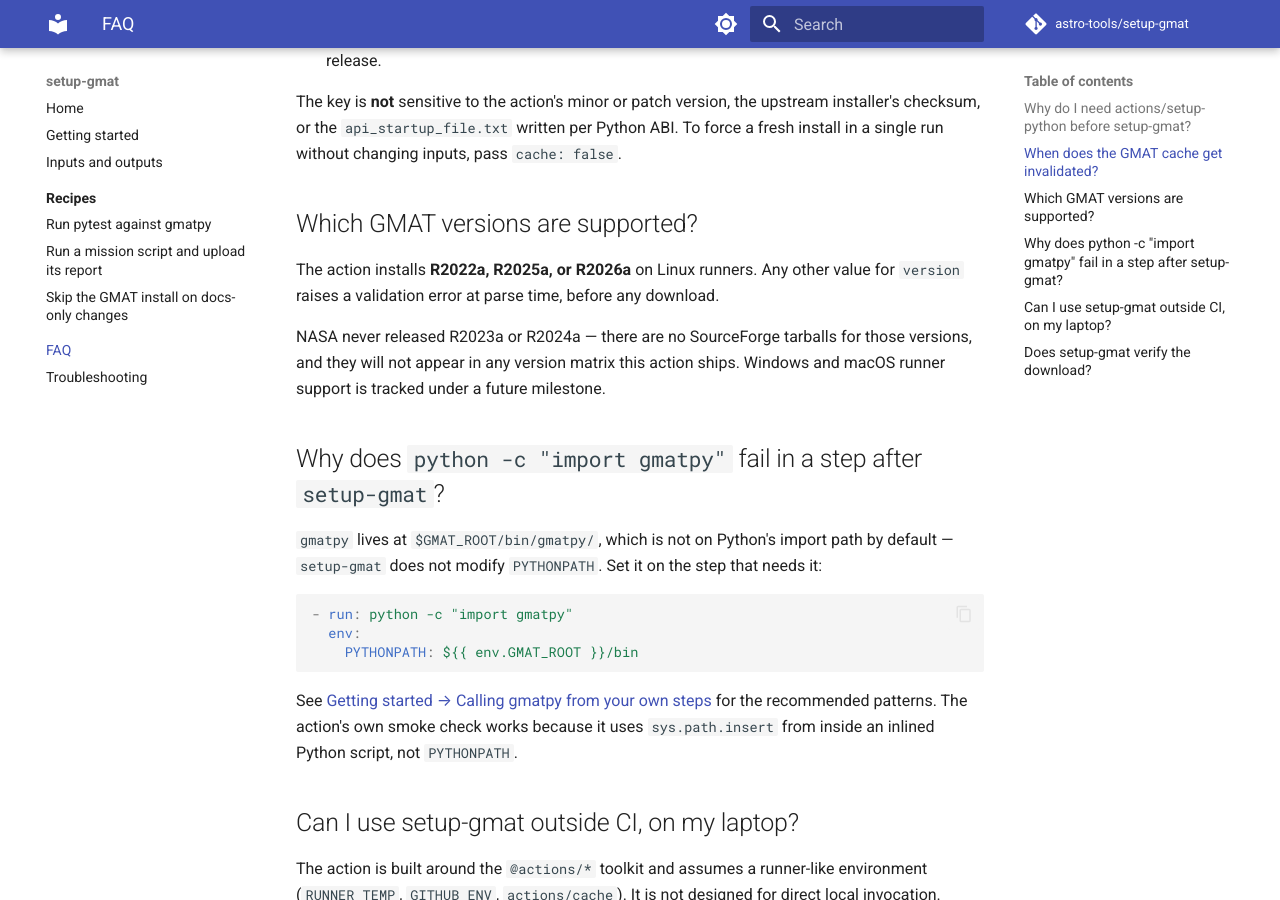
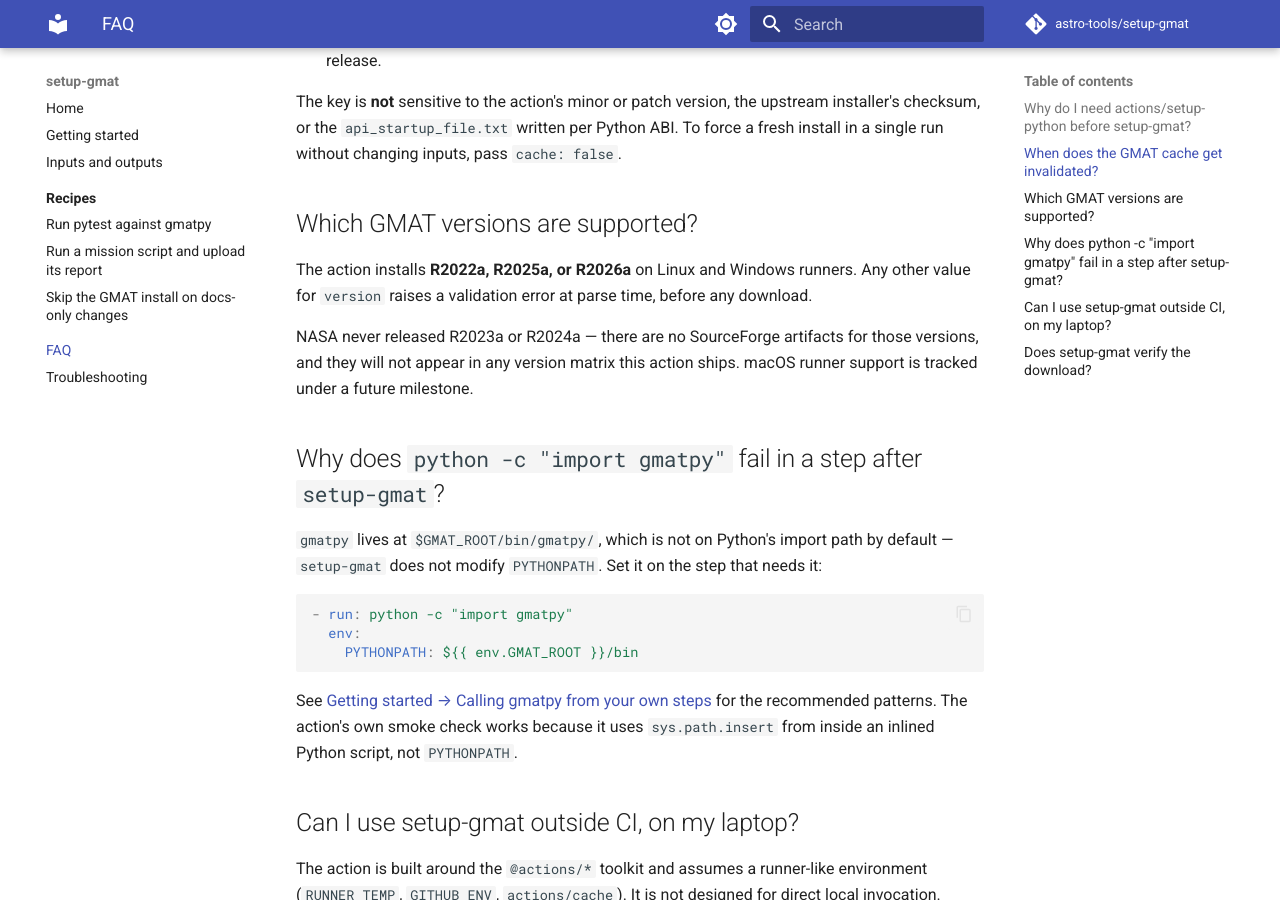
Before and after one commit to astro-tools/setup-gmat, an MkDocs documentation site: the page built from docs/faq.md, in a window 1280 px wide and 900 px high, scrolled down 701 px. Built offline with MkDocs 1.6.1 and Material for MkDocs 9.7.7, drawn with Linux system fonts in a browser that asks for light colours; comment, search, counter and statistics services are not loaded.

Commit message:
Document Windows runner support across action.yml, README, and docs
Update the version-input description, the Status section, the
Supported versions table, the Roadmap, and the docs landing surface
(index, getting-started, faq) to reflect that setup-gmat now installs
GMAT on both Linux and Windows runners. macOS is still future work.

The Roadmap moves the v0.2 line to 'Linux + Windows, R2022a/R2025a/
R2026a; macOS and weekly self-CI cron next' so the plan tracks what
this PR actually delivers.

Refs #37

```diff
--- a/action.yml
+++ b/action.yml
@@ -8,7 +8,7 @@
 
 inputs:
   version:
-    description: 'GMAT release to install. Supported values: R2022a, R2025a, R2026a (Linux only).'
+    description: 'GMAT release to install. Supported values: R2022a, R2025a, R2026a.'
     required: false
     default: 'R2026a'
   cache:
--- a/docs/faq.md
+++ b/docs/faq.md
@@ -24,9 +24,9 @@
 
 ## Which GMAT versions are supported?
 
-The action installs **R2022a, R2025a, or R2026a** on Linux runners. Any other value for `version` raises a validation error at parse time, before any download.
+The action installs **R2022a, R2025a, or R2026a** on Linux and Windows runners. Any other value for `version` raises a validation error at parse time, before any download.
 
-NASA never released R2023a or R2024a — there are no SourceForge tarballs for those versions, and they will not appear in any version matrix this action ships. Windows and macOS runner support is tracked under a future milestone.
+NASA never released R2023a or R2024a — there are no SourceForge artifacts for those versions, and they will not appear in any version matrix this action ships. macOS runner support is tracked under a future milestone.
 
 ## Why does `python -c "import gmatpy"` fail in a step after `setup-gmat`?
 
```
Also changed, not shown: README.md (+8 -7 lines), docs/getting-started.md (+1 -1 lines), docs/index.md (+1 -1 lines).
